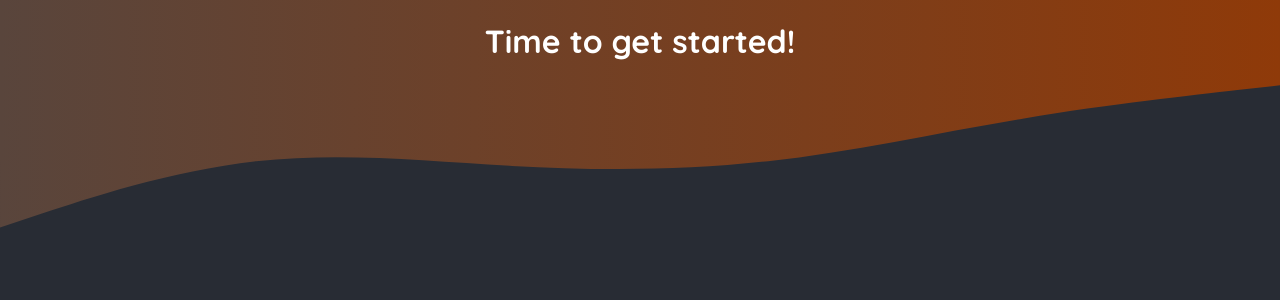
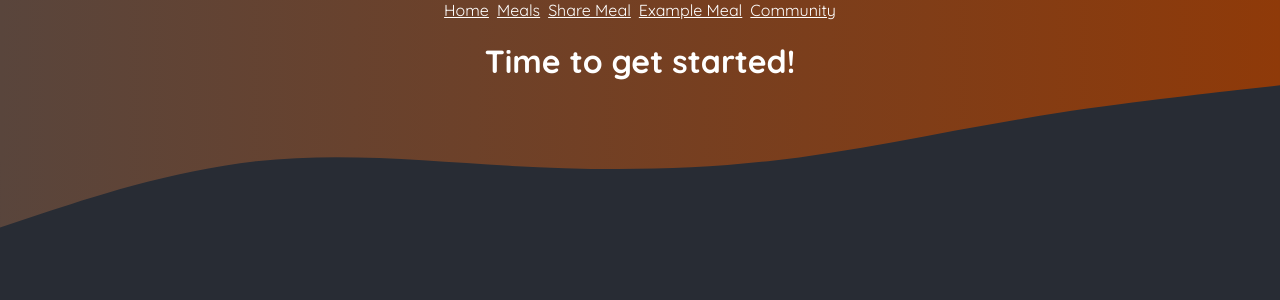
Before and after one commit to nnorthway/foodies, a Next.js app: page / in a window 1280 px wide. Shown: the top 300 px of the page. Built offline with nearby package versions, Linux system fonts and the light colour scheme.

Commit message:
adding navigation
init navigation component, add styles, add to layout

```diff
--- /dev/null
+++ b/app/components/navigation.jsx
@@ -0,0 +1,13 @@
+import Link from "next/link";
+
+export default function Navigation() {
+  return (
+    <nav>
+      <Link href="/">Home</Link>
+      <Link href="/meals">Meals</Link>
+      <Link href="/meals/share">Share Meal</Link>
+      <Link href="/meals/example">Example Meal</Link>
+      <Link href="/community">Community</Link>
+    </nav>
+  )
+}
--- a/app/globals.css
+++ b/app/globals.css
@@ -55,3 +55,14 @@ svg {
   font-weight: 500;
   color: #ddd8d8;
 }
+
+nav {
+  display: flex;
+  flex-direction: row;
+  align-items: center;
+  justify-content: center;
+  gap: .5em;
+}
+nav a {
+  color: white;
+}
--- a/app/layout.js
+++ b/app/layout.js
@@ -1,4 +1,5 @@
 import './globals.css';
+import Navigation from "./components/navigation.jsx"
 
 export const metadata = {
   title: 'NextLevel Food',
@@ -29,7 +30,7 @@ export default function RootLayout({ children }) {
             ></path>
           </svg>
         </div>
-
+        <Navigation />
         {children}
       </body>
     </html>
```
